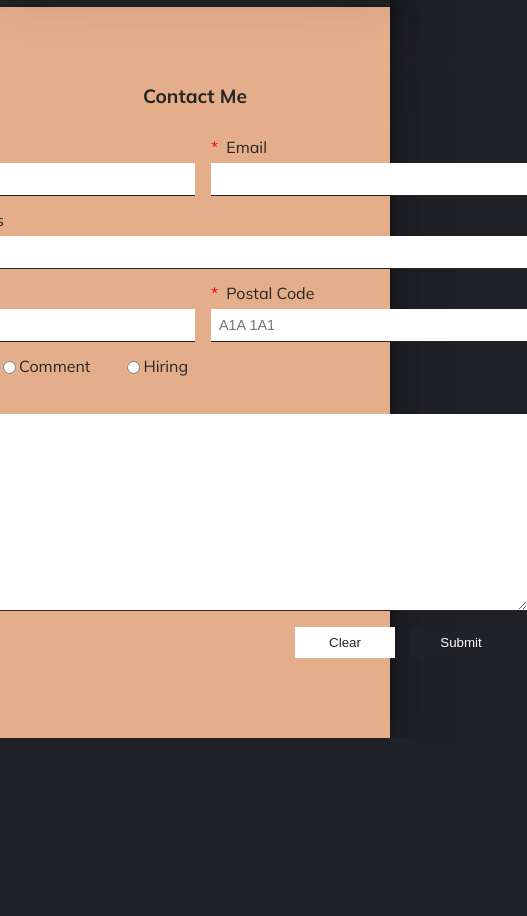
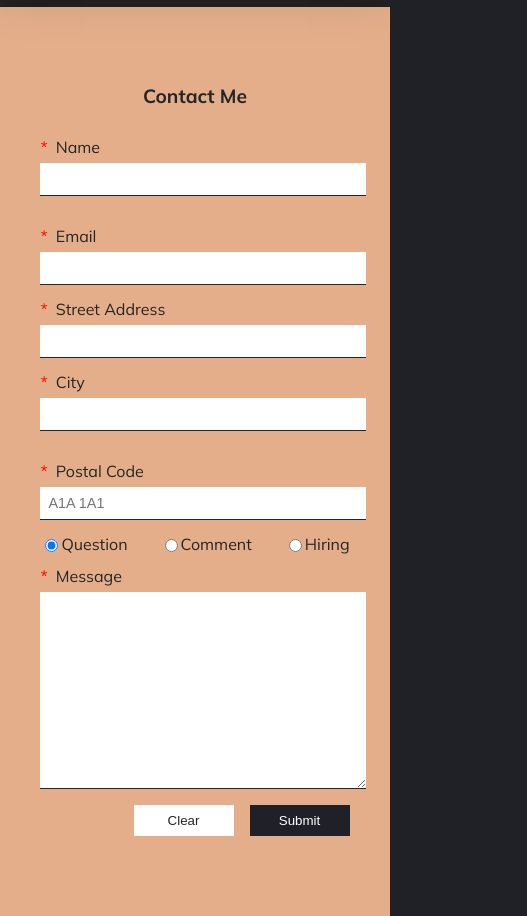
Before and after one commit to SebastianRubina/Personal-Portfolio, a plain HTML site: page src/index.html in a window 390 px wide. Shown: the part 2000-2916 px from the top of the page, 527 px wide, since content can reach past the window. Before the commit the page ends 2738 px from the top, so only its background shows below. Drawn offline with nearby package versions, Linux system fonts and the light colour scheme.

Commit message:
Fixed form submit and form responsiveness

```diff
--- a/src/index.html
+++ b/src/index.html
@@ -104,7 +104,7 @@
         </section>
         <section class="contact">
             <h2 class="contact-title">Contact Me</h2>
-            <form class="contact-form" action="https://httpbin.org" method="post">
+            <form class="contact-form" action="https://httpbin.org/post" method="post">
                     <div class="row">
                     <div class="input-field">
                         <label for="name"><span class="required-field">*</span>Name</label>
@@ -140,7 +140,7 @@
                     </div>
                     <div class="input-field">
                         <label for="postal"><span class="required-field">*</span>Postal Code</label>
-                        <input type="text" name="postal" id="postal" placeholder="A1A 1A1" pattern="[A-Z][0-9][A-Z] [0-9][A-Z][0-9]" required>
+                        <input type="text" name="postal" id="postal" placeholder="A1A 1A1" pattern="[A-Za-z][0-9][A-Za-z] [0-9][A-Za-z][0-9]" required>
                     </div>
                 </div>
                 <div class="row">
@@ -173,7 +173,7 @@
                 </div>
                 <div class="buttons">
                     <button type="reset">Clear</button>
-                    <button type="submit">Submit</button>
+                    <button type="submit" value="submit">Submit</button>
                 </div>
             </form>
         </section>
--- a/src/scripts/app.js
+++ b/src/scripts/app.js
@@ -7,7 +7,6 @@ let hiringRadio = document.getElementById('hiring');
 form.onsubmit = function(e) {
     if (!form.checkValidity()) {
         e.preventDefault();
-        e.stopPropagation();
         return false;
     }
     else {
@@ -22,3 +21,9 @@ hiringRadio.onchange = function() {
         document.querySelector('.hourly').classList.add('hidden');
     }
 }
+
+
+function onSubmitFunction(){
+    let action_src = "http://httpbin.org/post" + document.getElementsByName("name")[0].value;
+    form.action = action_src ;
+}
--- a/src/styles/styles.css
+++ b/src/styles/styles.css
@@ -378,3 +378,16 @@ textarea {
   min-height: 180px;
   font-family: "Mulish", sans-serif;
 }
+
+@media (max-width: 480px) {
+  .row {
+    flex-direction: column;
+    max-width: 100%;
+  }
+  .input-field {
+    width: 100%;
+  }
+  .long {
+    width: 100%;
+  }
+}
```
